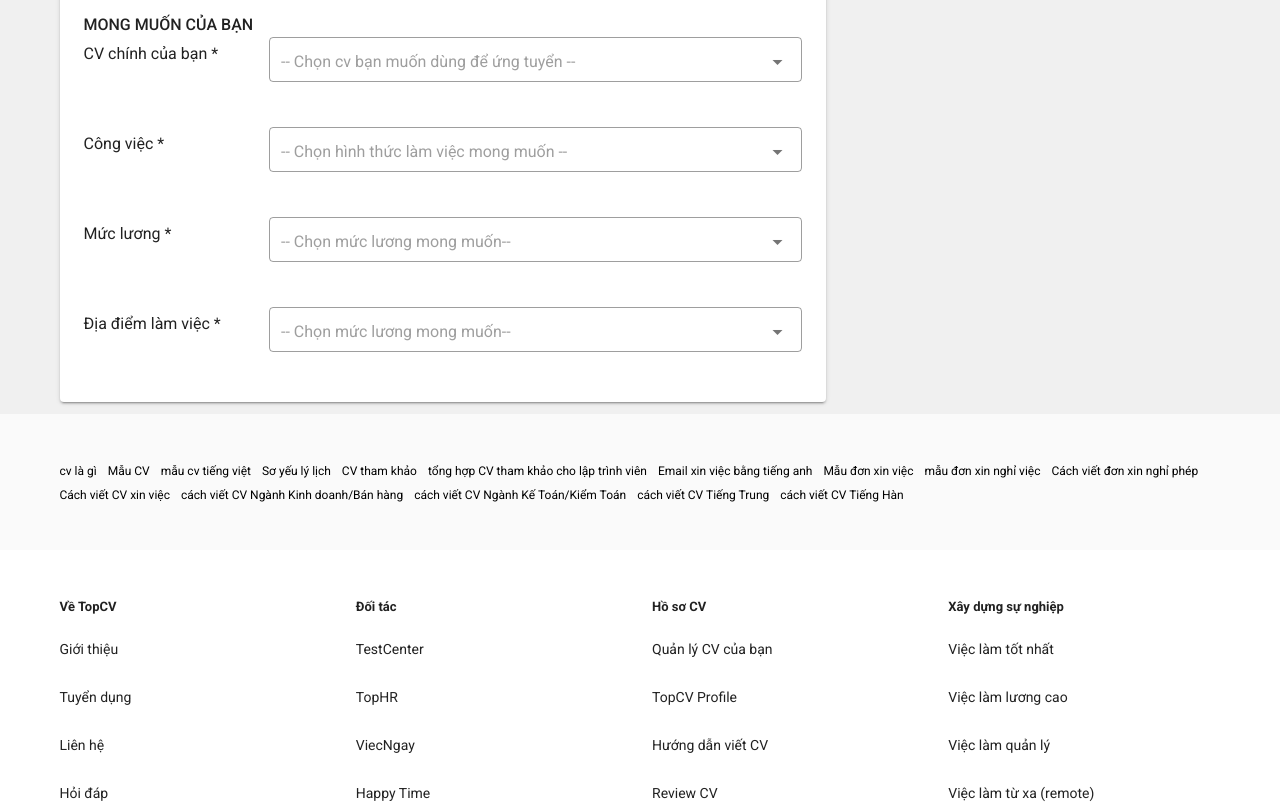
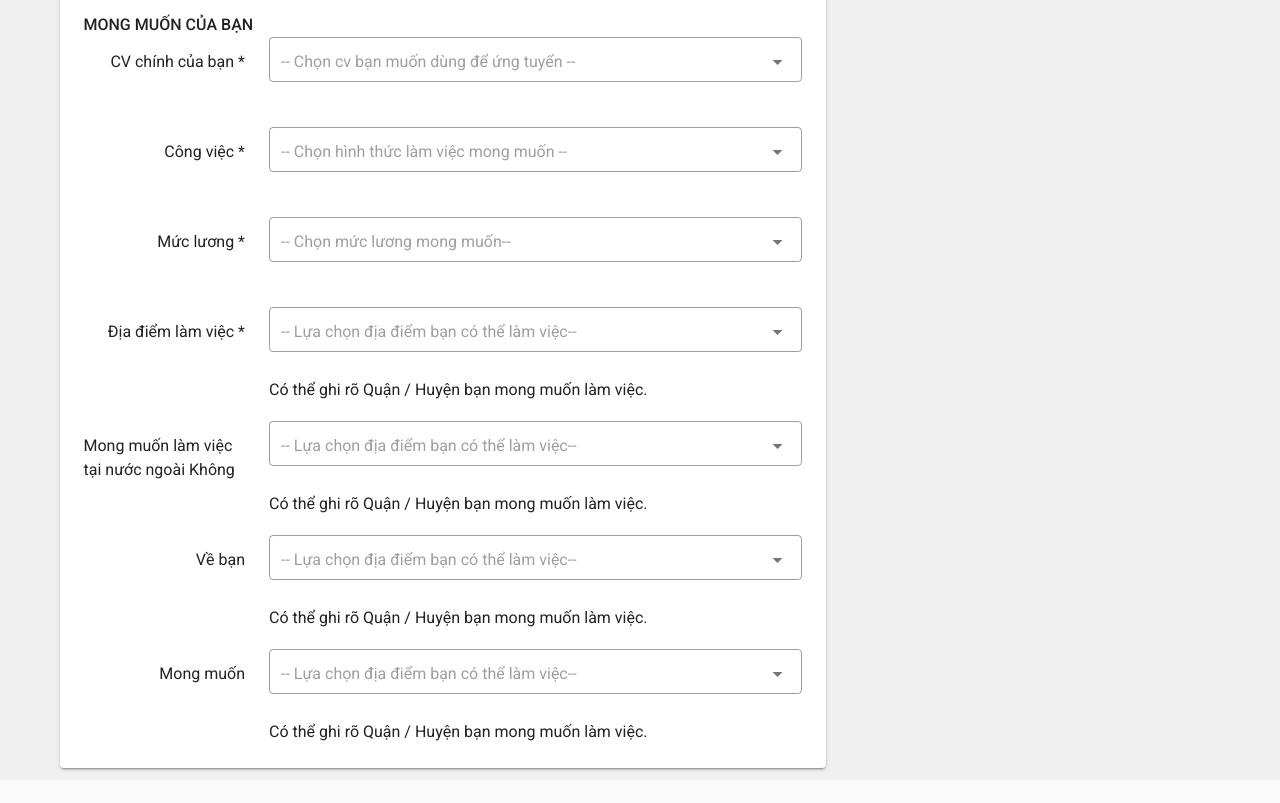
Before and after one commit to tanhuynh4019/cvfree, a Vue app: page /cai-dat-goi-y-viec-lam in a window 1280 px wide. Shown: the part 1160-1963 px from the top of the page. Built offline with nearby package versions, Linux system fonts and the light colour scheme.

Commit message:
create app

```diff
--- a/src/components/Header.vue
+++ b/src/components/Header.vue
@@ -425,6 +425,7 @@ export default {
             {
               name: "Mobile App TopCV",
               icon: "mdi-cellphone",
+              link: '/app'
             },
           ],
         },
--- a/src/router/index.js
+++ b/src/router/index.js
@@ -20,6 +20,7 @@ import MBTI from '../views/CareerDevelopment/MBTI.vue';
 //! Tools
 import BHTN from '../views/Tools/BHTN.vue';
 import GrossNet from '../views/Tools/GrossNet.vue';
+import App from '../views/Tools/App.vue';
 
 //!Users
 import Login from '../views/Users/Login.vue';
@@ -88,6 +89,11 @@ const routes = [{
         path: '/tinh-luong-gross-net',
         name: 'GrossNet',
         component: GrossNet
+    },
+    {
+        path: '/app',
+        name: 'App',
+        component: App
     },
     //! Cvs
     {
--- /dev/null
+++ b/src/views/Tools/App.vue
@@ -0,0 +1,17 @@
+<template>
+  <div>
+      <v-container>
+          ỨNG DỤNG DI ĐỘNG TOPCV
+      </v-container>
+  </div>
+</template>
+
+<script>
+export default {
+    name: "App"
+}
+</script>
+
+<style>
+
+</style>
--- a/src/views/Users/JobSuggestionSettings.vue
+++ b/src/views/Users/JobSuggestionSettings.vue
@@ -142,7 +142,9 @@
                                     <v-col sm="12">
                                         <v-row>
                                             <v-col sm="3">
-                                                CV chính của bạn *
+                                                <div class="float-end mt-2">
+                                                    CV chính của bạn *
+                                                </div>
                                             </v-col>
                                             <v-col sm="9">
                                                 <v-select v-model="formJobSuggestionSettings.primaryCVId" outlined :items="selected.primaryCVs" placeholder="-- Chọn cv bạn muốn dùng để ứng tuyển --" dense></v-select>
@@ -152,7 +154,9 @@
                                     <v-col sm="12">
                                         <v-row>
                                             <v-col sm="3">
-                                               Công việc *
+                                                <div class="float-end mt-2">
+                                                    Công việc *
+                                                </div>
                                             </v-col>
                                             <v-col sm="9">
                                                 <v-select v-model="formJobSuggestionSettings.jobType" outlined :items="selected.type" placeholder="-- Chọn hình thức làm việc mong muốn --" dense></v-select>
@@ -162,20 +166,65 @@
                                     <v-col sm="12">
                                         <v-row>
                                             <v-col sm="3">
-                                              Mức lương *
+                                                <div class="float-end mt-2">
+                                                    Mức lương *
+                                                </div>
                                             </v-col>
                                             <v-col sm="9">
                                                 <v-select v-model="formJobSuggestionSettings.salary" outlined :items="selected.salary" placeholder="-- Chọn mức lương mong muốn--" dense></v-select>
                                             </v-col>
                                         </v-row>
                                     </v-col>
+                                    <v-col sm="12">
+                                        <v-row>
+                                            <v-col sm="3">
+                                                <div class="float-end mt-2">
+                                                    Địa điểm làm việc *
+                                                </div>
+                                            </v-col>
+                                            <v-col sm="9">
+                                                <v-select v-model="formJobSuggestionSettings.locationSelector" multiple outlined :items="selected.hometown" placeholder="-- Lựa chọn địa điểm bạn có thể làm việc--" dense></v-select>
+                                                <div>Có thể ghi rõ Quận / Huyện bạn mong muốn làm việc.</div>
+                                            </v-col>
+                                        </v-row>
+                                    </v-col>
+                                    <v-col sm="12">
+                                        <v-row>
+                                            <v-col sm="3">
+                                                <div class="float-end mt-2">
+                                                    Mong muốn làm việc tại nước ngoài
+                                                    Không
+                                                </div>
+                                            </v-col>
+                                            <v-col sm="9">
+                                                <v-select v-model="formJobSuggestionSettings.wishOverseaWork" multiple outlined :items="selected.hometown" placeholder="-- Lựa chọn địa điểm bạn có thể làm việc--" dense></v-select>
+                                                <div>Có thể ghi rõ Quận / Huyện bạn mong muốn làm việc.</div>
+                                            </v-col>
+                                        </v-row>
+                                    </v-col>
                                      <v-col sm="12">
                                         <v-row>
                                             <v-col sm="3">
-                                             Địa điểm làm việc *
+                                                <div class="float-end mt-2">
+                                                    Về bạn
+                                                </div>
                                             </v-col>
                                             <v-col sm="9">
-                                                <v-select v-model="formJobSuggestionSettings.salary" outlined :items="selected.salary" placeholder="-- Chọn mức lương mong muốn--" dense></v-select>
+                                                <v-select v-model="formJobSuggestionSettings.locationSelector" multiple outlined :items="selected.hometown" placeholder="-- Lựa chọn địa điểm bạn có thể làm việc--" dense></v-select>
+                                                <div>Có thể ghi rõ Quận / Huyện bạn mong muốn làm việc.</div>
+                                            </v-col>
+                                        </v-row>
+                                    </v-col>
+                                     <v-col sm="12">
+                                        <v-row>
+                                            <v-col sm="3">
+                                                <div class="float-end mt-2">
+                                                    Mong muốn
+                                                </div>
+                                            </v-col>
+                                            <v-col sm="9">
+                                                <v-select v-model="formJobSuggestionSettings.locationSelector" multiple outlined :items="selected.hometown" placeholder="-- Lựa chọn địa điểm bạn có thể làm việc--" dense></v-select>
+                                                <div>Có thể ghi rõ Quận / Huyện bạn mong muốn làm việc.</div>
                                             </v-col>
                                         </v-row>
                                     </v-col>
@@ -204,7 +253,6 @@ export default {
         return {
             selected: {
                 careers: ["An toàn lao động", "Bán hàng kỷ thuật", "Bán lẻ/ bán sỉ"],
-                companyFields: ["Bất động sản", "Cơ khí", "Cơ quan nhà nước"],
 
                 exps: ["1 năm kinh nghiệm", "Dưới 1 năm kinh nghiệm"],
                 levels: ["Sinh viên", "Mới ra trường"],
@@ -232,9 +280,10 @@ export default {
                 primaryCVId: "",
                 jobType: "",
                 salary: "",
-                location_selector: "",
+                locationSelector: [],
                 note: "",
                 expectation: "",
+                wishOverseaWork: true
             },
         };
     },
```
